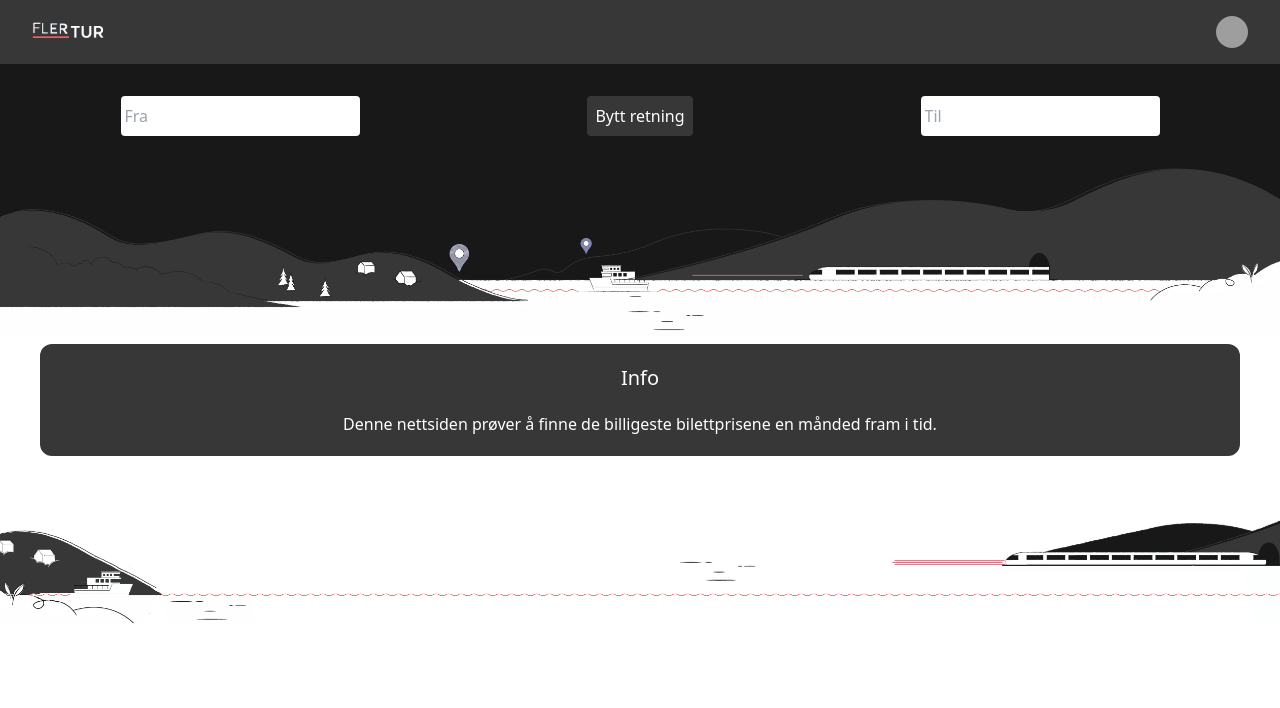
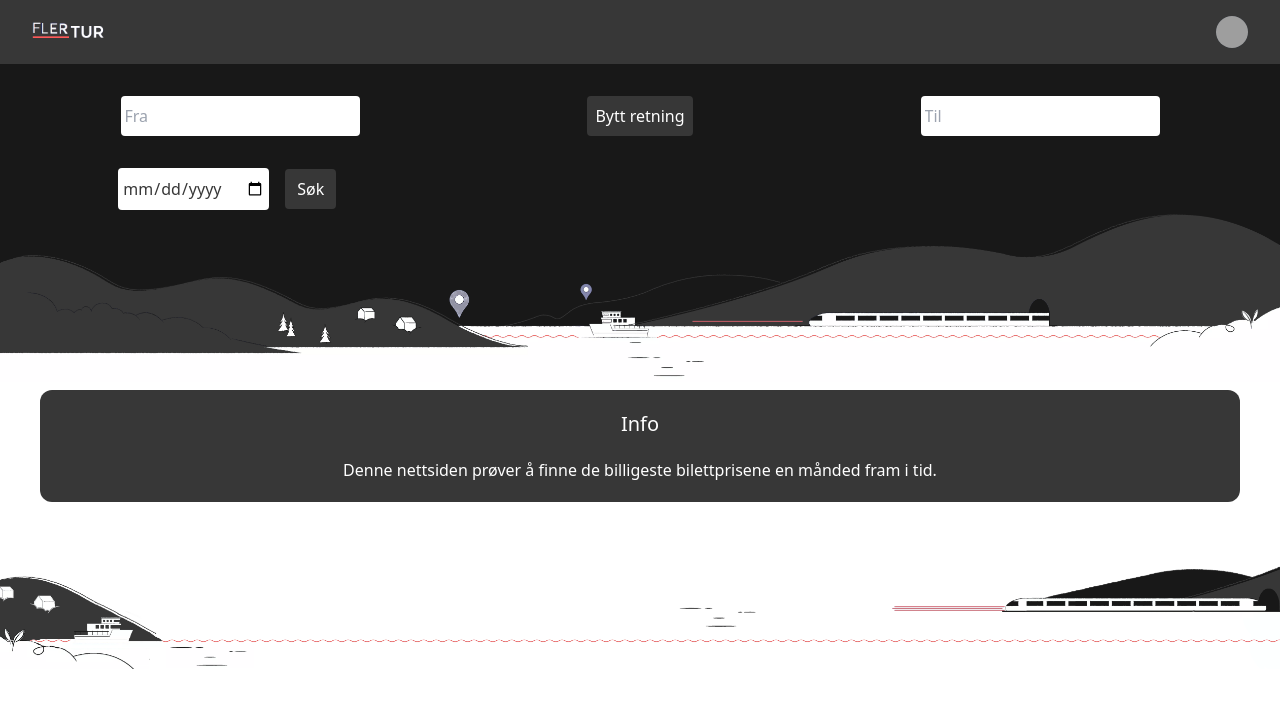
Before and after one commit to albertbayazidi/FlerTur, a React (Vite) app: page / in a window 1280 px wide. Shown: the top 708 px of the page. Built offline with nearby package versions, Linux system fonts and the light colour scheme; grey boxes are pictures that could not be loaded.

Commit message:
begynt på datofelt, og søke knapp

```diff
--- a/src/Components/Searchbar.jsx
+++ b/src/Components/Searchbar.jsx
@@ -38,6 +38,16 @@ function SearchBarArea() {
             list="cityname"/>
         </div>
       </div>
+      <div class = "grid grid-cols-3 justify-items-center mb-1" >
+        <div>
+          <input type="date" class="rounded px-1 py-2 ml-7 text-primary focus:outline-none" />
+          <button
+          type = "button"
+          class="rounded bg-primary py-2 px-3 ml-4 text-white hover:bg-second hover:ring hover:ring-primary">
+          Søk
+          </button>
+        </div>
+      </div>
       <img src="/search_bar_kunst_remix.png" />
     </div>
   );
```
